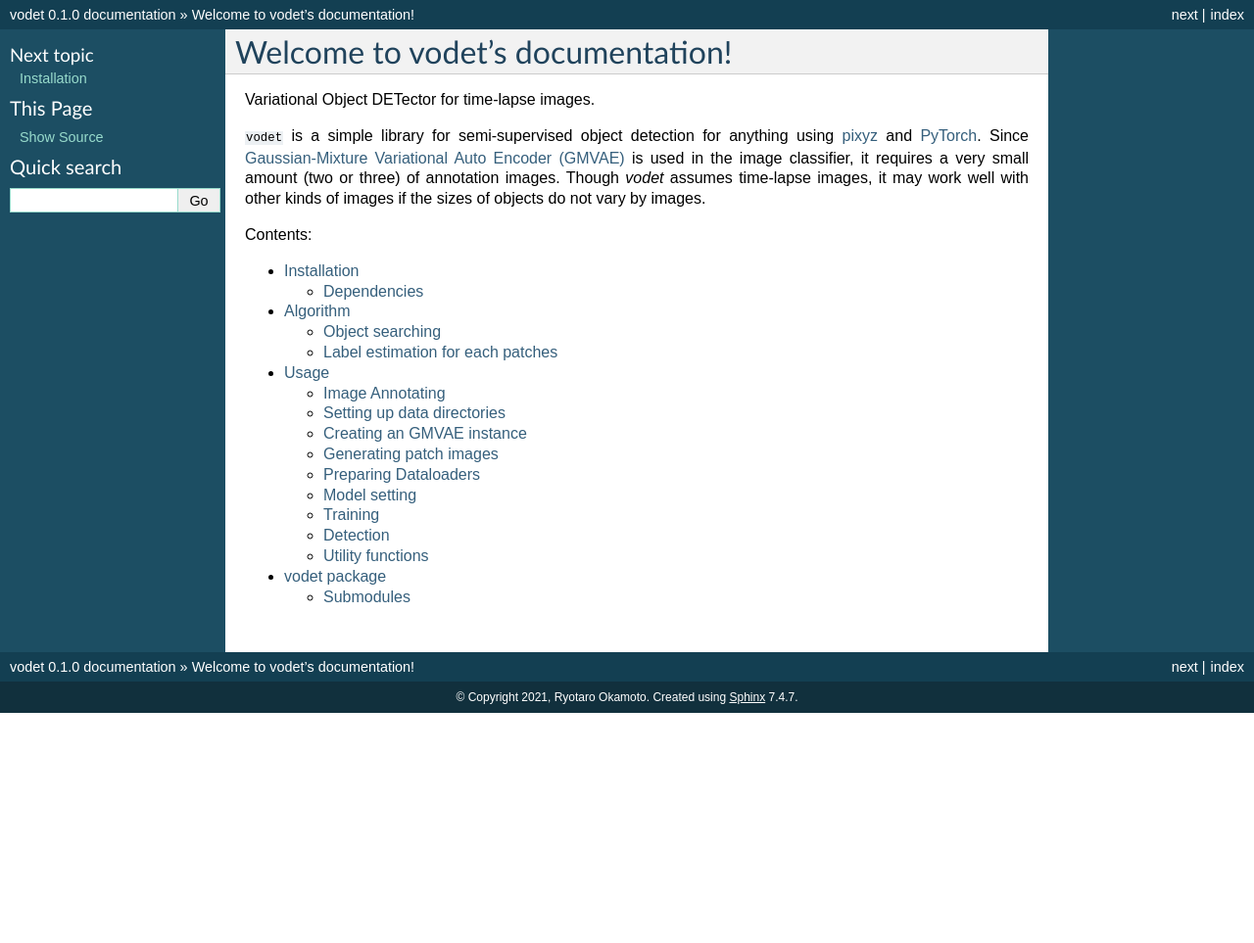
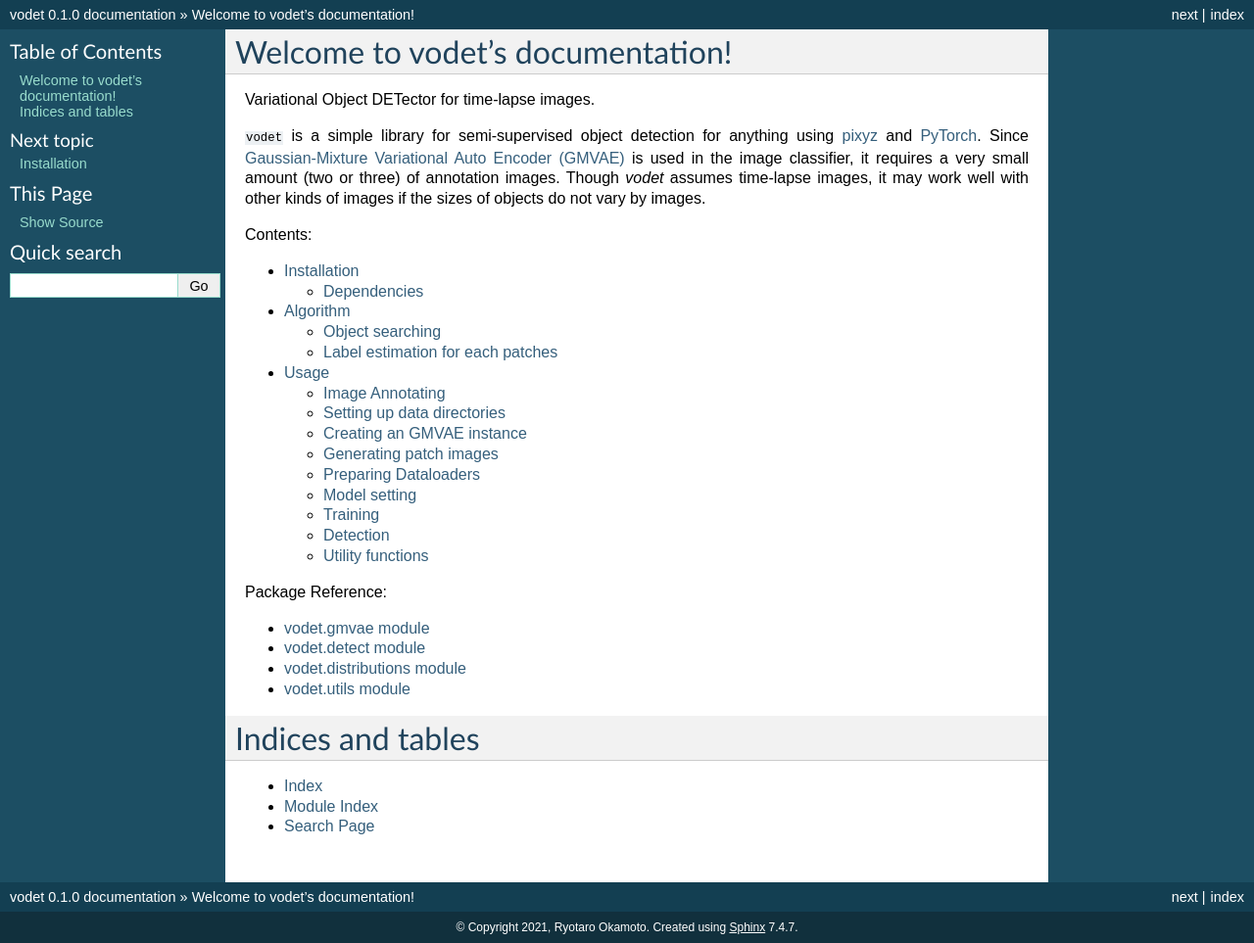
Before and after one commit to 0kam/vodet, a Sphinx documentation site: the page built from docs/index.rst, in a window 1280 px wide. Shown: the whole page at 98% size. Built offline with Sphinx 7.4.7, drawn with Linux system fonts in a browser that asks for light colours; pages that are not in the unit, such as notebooks, are missing from menus; before the commit the page ends 900 px from its top, so only the background shows below that.

Commit message:
Update index.rst

```diff
--- a/docs/index.rst
+++ b/docs/index.rst
@@ -1,3 +1,5 @@
+:github_url: https://github.com/0kam/vodet/
+
 .. vodet documentation master file, created by
    sphinx-quickstart on Tue Feb  2 17:31:07 2021.
    You can adapt this file completely to your liking, but it should at least
@@ -26,4 +28,19 @@ do not vary by images.
    installation
    algorithm
    usage
-   vodet
+
+.. toctree::
+   :maxdepth: 2
+   :caption: Package Reference:
+
+   vodet.gmvae
+   vodet.detect
+   vodet.distributions
+   vodet.utils
+
+Indices and tables
+==================
+
+* :ref:`genindex`
+* :ref:`modindex`
+* :ref:`search`
```
